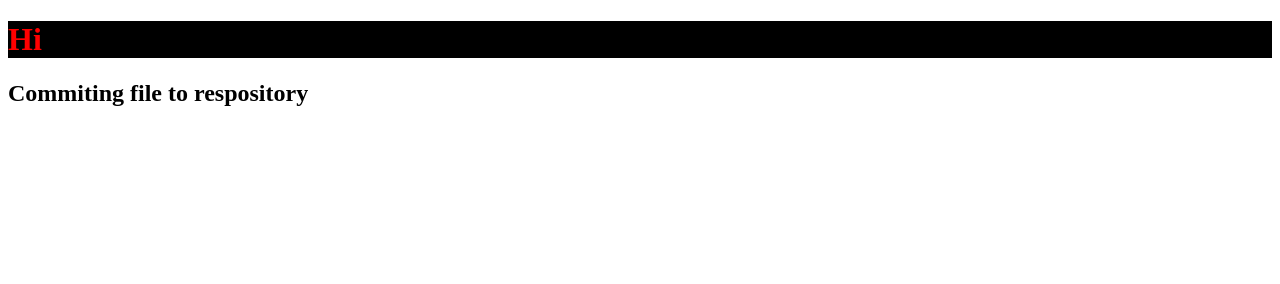
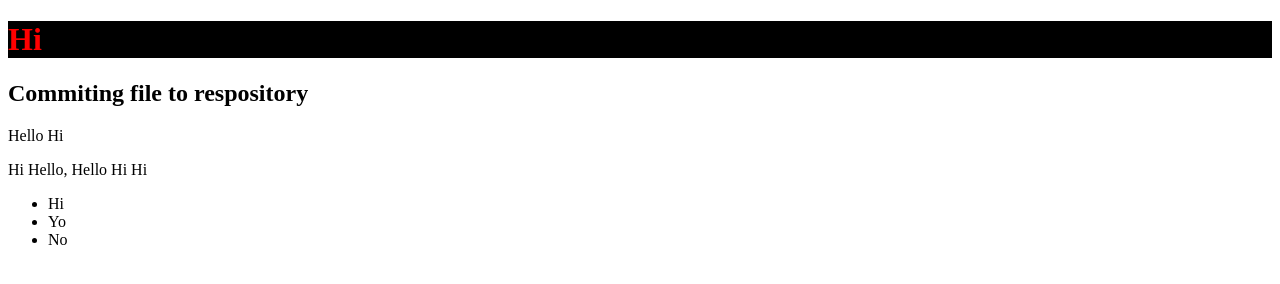
Before and after one commit to Kairuo666/Group_2526, a plain HTML site: page index.html in a window 1280 px wide. Drawn offline with Linux system fonts and the light colour scheme.

Commit message:
Add paragraphs and list in HTML

```diff
--- a/index.html
+++ b/index.html
@@ -9,6 +9,12 @@
 <body>
     <h1>Hi</h1>
     <h2>Commiting file to respository</h2>
-
+    <p>Hello Hi</p>
+    <p>Hi Hello, Hello Hi Hi</p>
+    <ul>
+        <li>Hi</li>
+        <li>Yo</li>
+        <li>No</li>
+    </ul>
 </body>
 </html>
```
